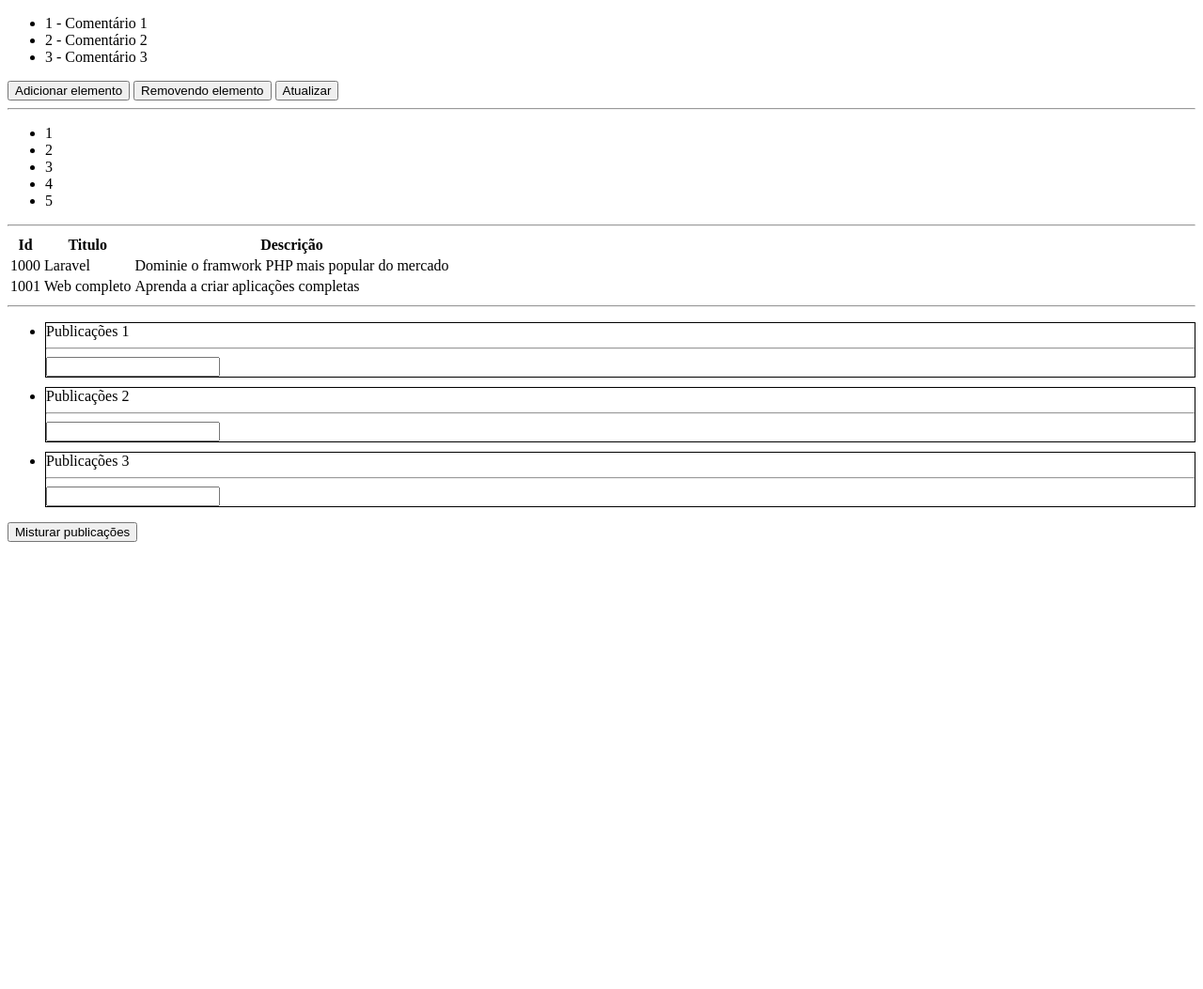
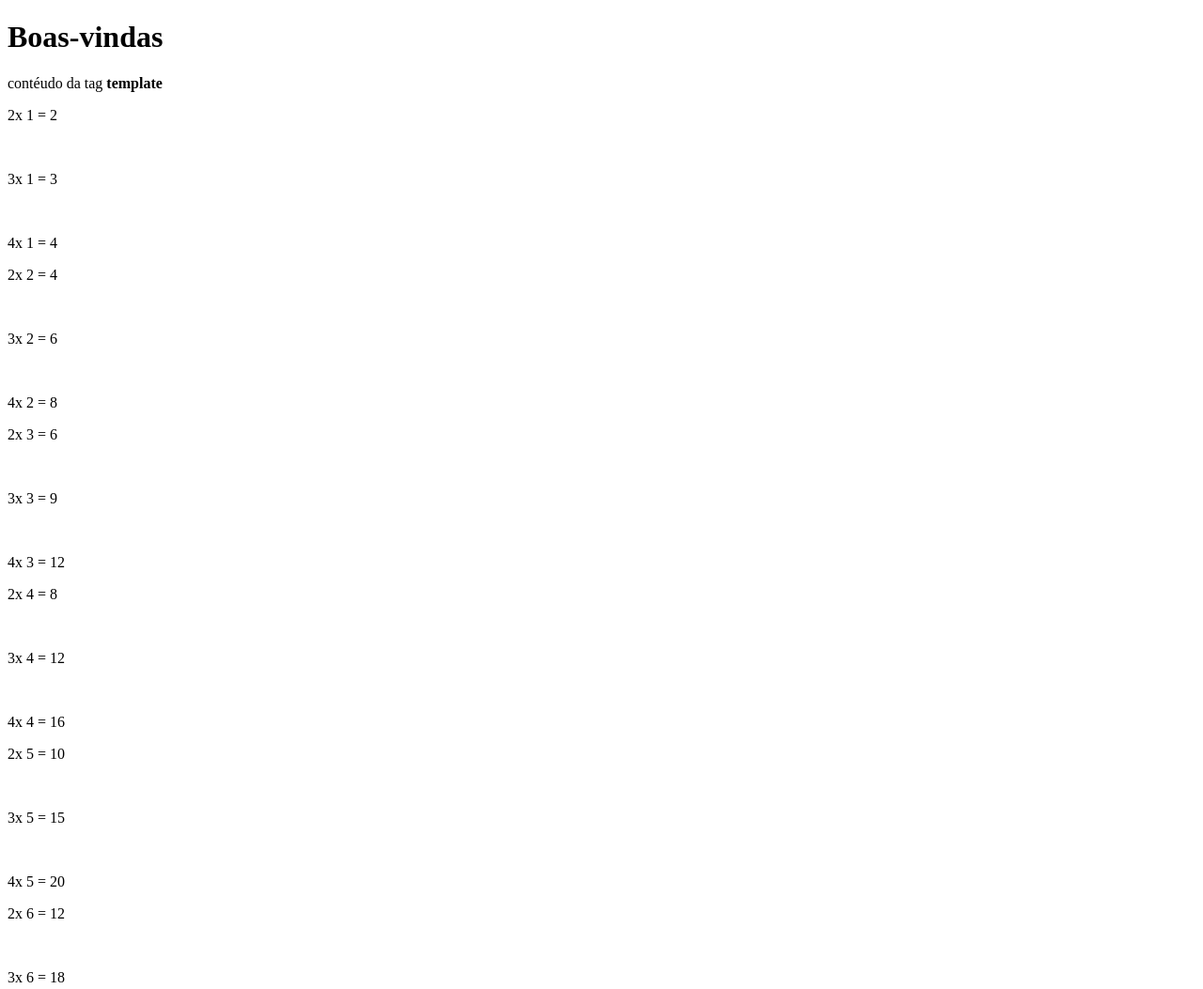
Before and after one commit to eltonsa75/estudandoVueJs, a plain HTML site: page index.html in a window 1280 px wide. Shown: the top 1053 px of the page at 94% size. Before the commit the page ends 800 px from the top, so only its background shows below. Drawn offline with nearby package versions, Linux system fonts and the light colour scheme.

Commit message:
278 - Trabalhando com a tag Template para renderização condicional

```diff
--- a/index.html
+++ b/index.html
@@ -15,43 +15,18 @@
 <body>
 
     <div id="app">
-        <ul>
-            <li v-for="c in comentarios">{{c.id}} - {{c.comentarios}}</li>
-        </ul>
-        <button @click="adicionarElemento">Adicionar elemento</button>
-        <button @click="removendoElemento">Removendo elemento</button>
-        <button @click="modificarElemento">Atualizar</button>
-        <hr>
-        <ul>
-            <li v-for="n in numero">{{n}}</li>
-        </ul>
-        <hr>
-        <table>
-            <thead>
-                <tr>
-                    <th>Id</th>
-                    <th>Titulo</th>
-                    <th>Descrição</th>
-                </tr>
-            </thead>
-            <tbody>
-                <tr v-for="({titulo, descricao}, chave) in cursos2">
-                    <td>{{chave}}</td>
-                    <td>{{titulo}}</td>
-                    <td>{{descricao}}</td>
-                </tr>
-        </table>
-        <hr>
-        <ul>
-            <li v-for="p in publicacoes" style="border: solid 1px; margin-bottom:10px" :key="p.id">
-               <div>
-                {{ p.publicacao }}
-                <hr>
-                <input type="text">
-               </div>
-            </li>
-        </ul>
-        <button @click="misturarArray()">Misturar publicações</button>
+        <tempalte v-if="saudacao">
+            <h1>Boas-vindas</h1>
+            <p>contéudo da tag <strong>template</strong></p>
+        </tempalte>
+
+        <template v-for="n in 10">
+            <p>2x {{n}} = {{2*n}}</p>
+            <br>
+            <p>3x {{n}} = {{3*n}}</p>
+            <br>
+            <p>4x {{n}} = {{4*n}}</p>
+        </template>
     </div>
 
     <script>
@@ -59,55 +34,11 @@
         const vm = new Vue({
             el: '#app',
             data: {
-                comentarios: [
-                    {id: 1, comentarios: 'Comentário 1'},
-                    {id: 2, comentarios: 'Comentário 2'},
-                    {id: 3, comentarios: 'Comentário 3'},
-                ],
-                numero : 5,
-              cursos: ['Laravel', 'Web completo', 'VueJs', 'ReactJs', 'Angular', 'NodeJs'],
-              cursos2: {
-                1000: {
-                    titulo: 'Laravel',
-                descricao: 'Dominie o framwork PHP mais popular do mercado'
+               saudacao: true
             },
-                1001: {
-                    titulo: 'Web completo',
-                    descricao: 'Aprenda a criar aplicações completas'
-                }
-                },
-                publicacoes: [
-                    {id: 1, publicacao: 'Publicações 1'},
-                    {id: 2, publicacao: 'Publicações 2'},
-                    {id: 3, publicacao: 'Publicações 3'},
-                ]
-            },
-            methods: {
-              misturarArray() {
-                let misturado = []
+            methods: {}
 
-                misturado[0] = this.publicacoes[2]
-                misturado[1] = this.publicacoes[0]
-                misturado[2] = this.publicacoes[1]
-
-                this.publicacoes = misturado
-              },
-              adicionarElemento() {
-                this.comentarios.push({ id: 4, comentarios: 'Novo comentário'})
-              },
-              removendoElemento() {
-                this.comentarios.pop()
-              },
-              modificarElemento() {
-                // this.comentarios[1] = { id: 2, comentarios: 'Comentário 2 alterado'}
-                // console.log(this.comentarios)
-                this.$set(this.comentarios,
-                 1,
-                  { id: 2, comentarios: 'Comentário 2 alterado'})
-              }
-
-            }
         })
- </script>
+            </script>
 </body>
 </html>
```
